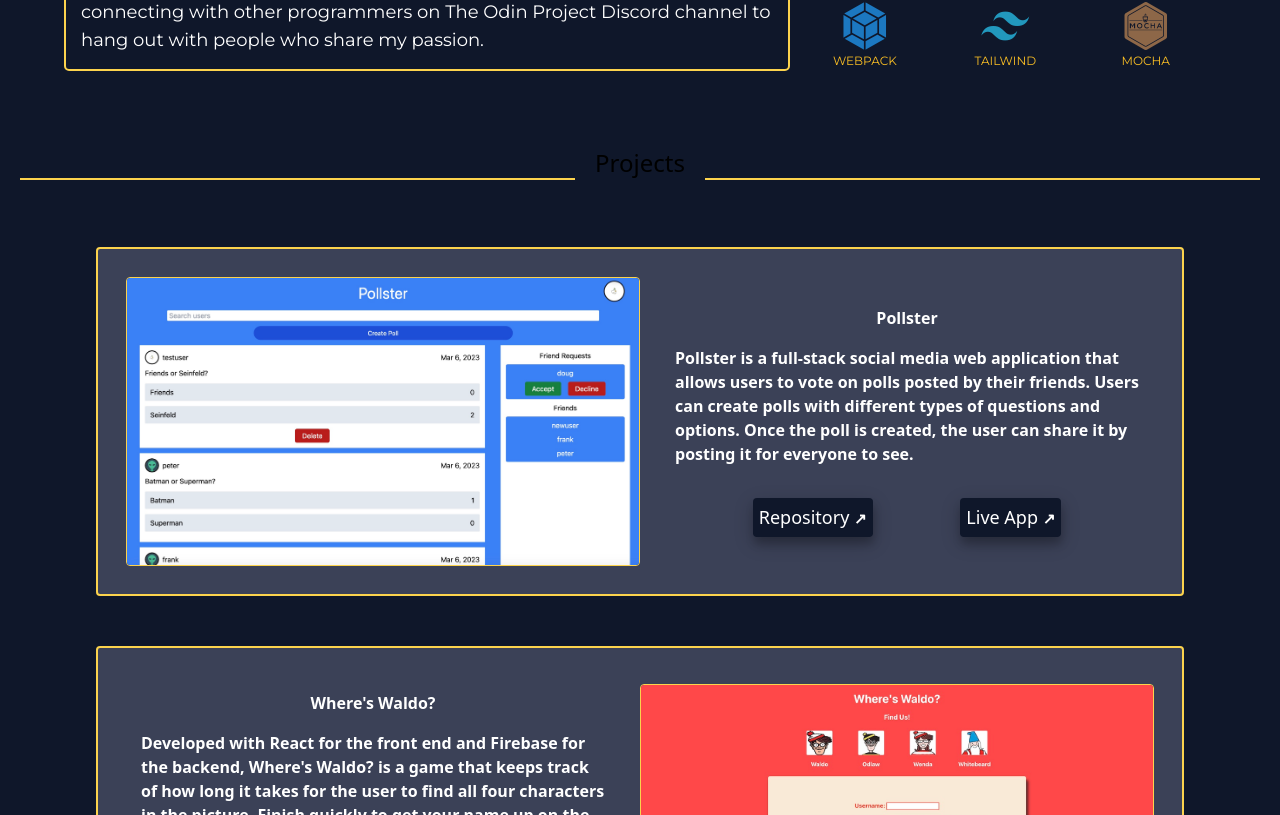
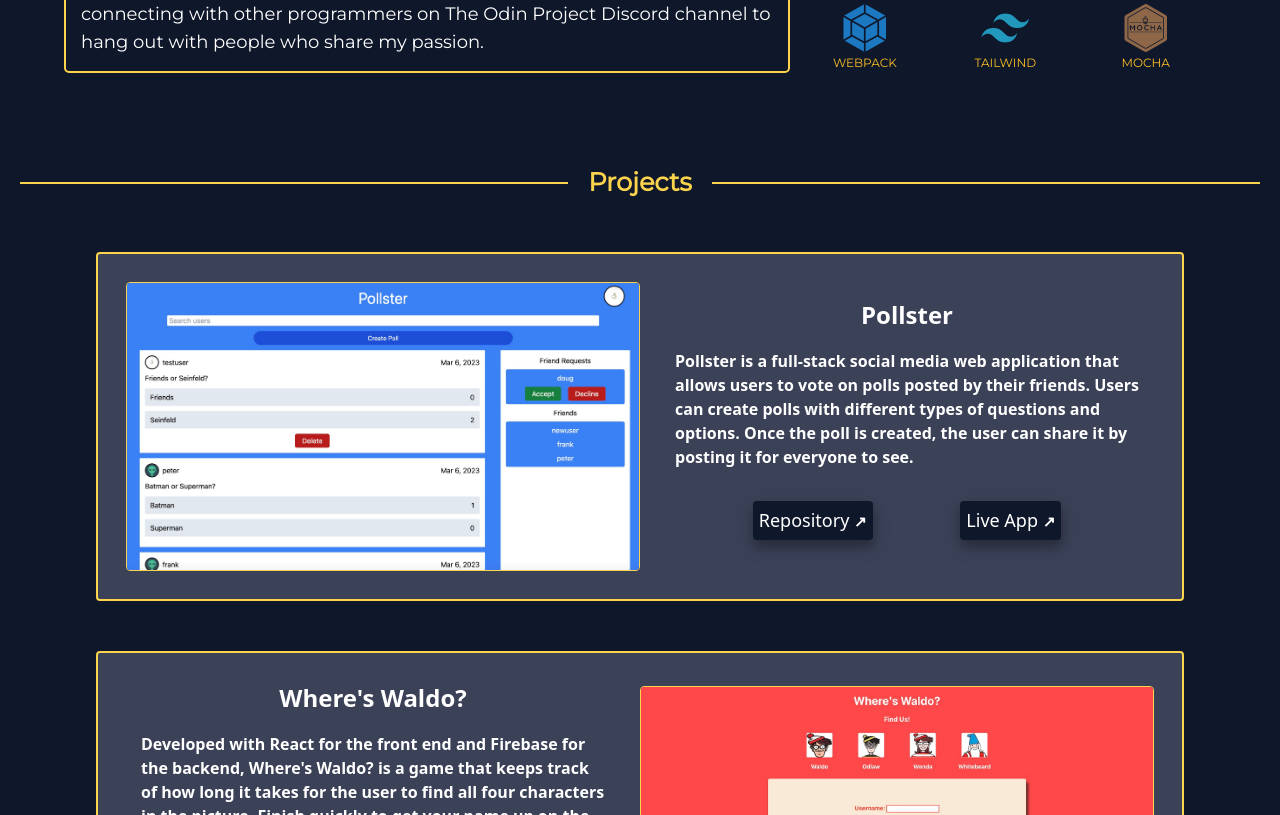
Before and after one commit to luhook04/personal-portfolio, a React (Create React App) app: page / in a window 1280 px wide. Shown: the part 1225-2040 px from the top of the page. Built offline with nearby package versions, Linux system fonts and the light colour scheme.

Commit message:
Fix h tags css

```diff
--- a/src/App.css
+++ b/src/App.css
@@ -36,7 +36,7 @@ nav {
   background-color: #fcd34d;
 }
 
-h1 {
+h2 {
   color: #fcd34d;
   text-align: center;
   font-size: 1.6rem;
@@ -210,7 +210,7 @@ nav img {
   border-radius: 4px;
   background-color: #3b4157;
 }
-h2 {
+h3 {
   font-size: 1.5rem;
   margin: auto;
   margin-bottom: 1rem;
@@ -469,7 +469,7 @@ a span {
     color: white;
   }
 
-  h2 {
+  h3 {
     font-size: 2rem;
   }
 }
@@ -496,7 +496,7 @@ a span {
     margin-bottom: 10px;
   }
 
-  h2 {
+  h3 {
     margin-top: -1rem;
   }
   .project-links {
```
